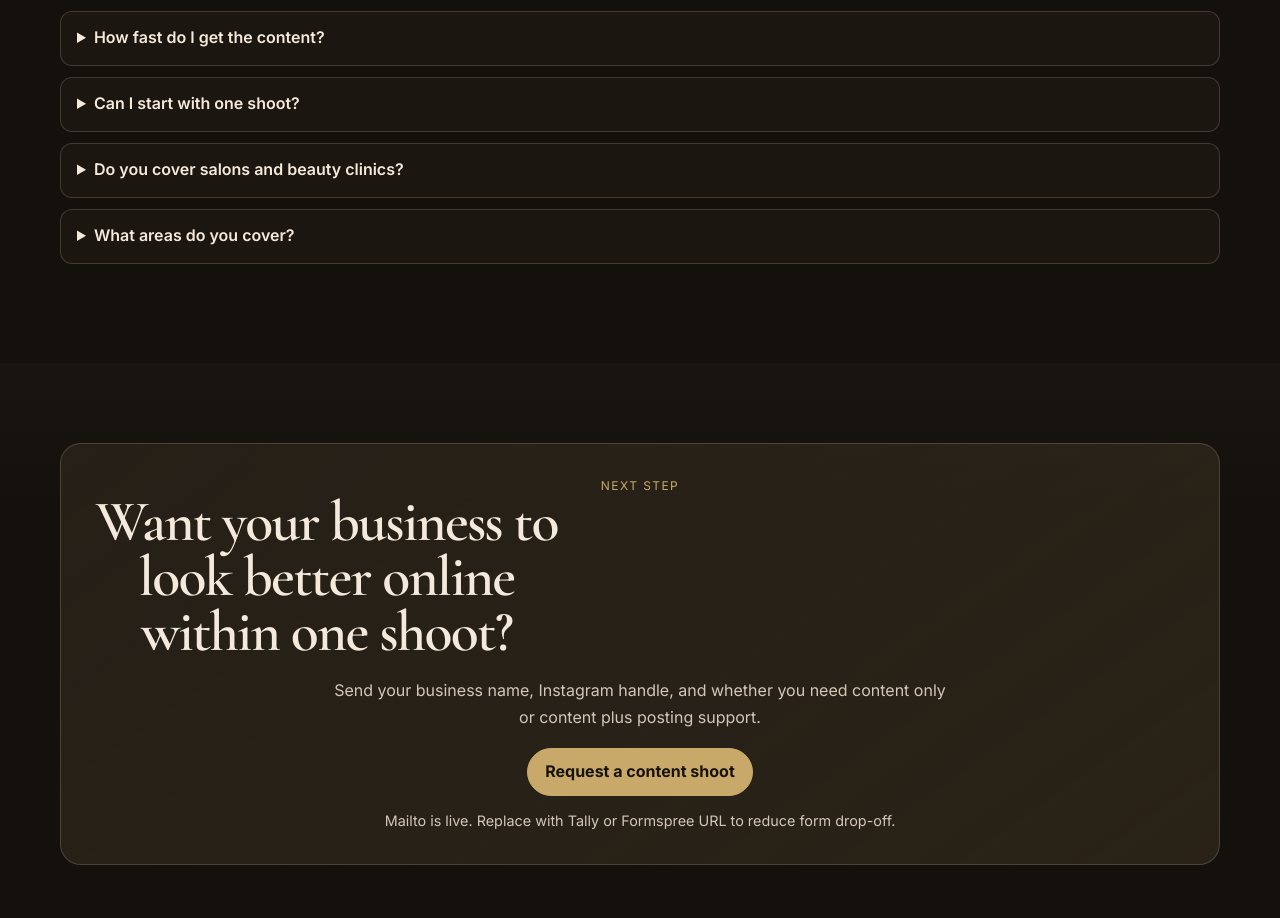
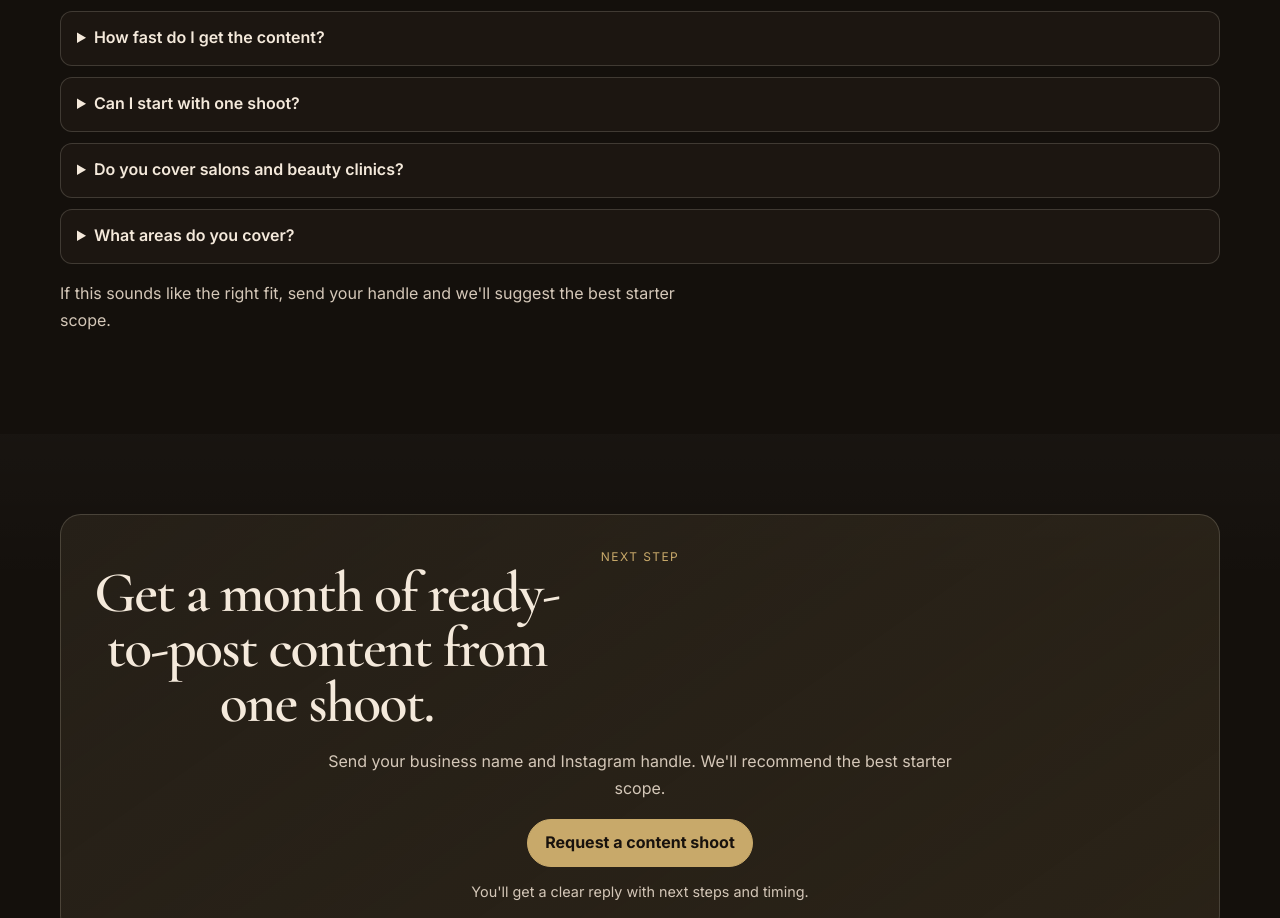
Before and after one commit to sidspectiv/artspectiv-studio, a plain HTML site: page index.html in a window 1280 px wide. Shown: the part 6055-6973 px from the top of the page. Drawn offline with nearby package versions, Linux system fonts and the light colour scheme.

Commit message:
Refine FAQ-to-contact bridge and CTA messaging

```diff
--- a/index.html
+++ b/index.html
@@ -122,9 +122,9 @@
 
 <section class="reveal"><div class="wrap"><h2>What is included and what is not.</h2><div class="grid three"><article class="card reveal"><h3>Included</h3><ul class="meta-list"><li>Planned shoot</li><li>Agreed deliverables</li><li>One light revision round</li><li>Clear turnaround</li></ul></article><article class="card reveal"><h3>Not included</h3><ul class="meta-list"><li>Daily community management</li><li>Full-time inbox management</li><li>Paid ads</li><li>Unlimited revisions</li></ul></article><article class="card reveal"><h3>Payment terms</h3><p class="intro">Starter: 50% deposit, 50% before delivery. Monthly retainers: paid monthly in advance. Posting support scope is agreed in advance.</p></article></div></div></section>
 
-<section id="faq" class="reveal sticky-safe"><div class="wrap"><h2>FAQ</h2><details open><summary>Do you only work with cafés?</summary><p class="intro">No. I also work with restaurants, bars, salons, nail studios, beauty clinics and local lifestyle brands.</p></details><details><summary>Can you shoot during quiet business hours?</summary><p class="intro">Yes. Sessions are planned around your quieter windows to reduce disruption.</p></details><details><summary>Do you manage posting too?</summary><p class="intro">Yes. I can support posting rhythm, scheduling guidance and platform-ready content rollout as part of the right package.</p></details><details><summary>How fast do I get the content?</summary><p class="intro">Most projects are delivered in 5 to 7 business days after the shoot.</p></details><details><summary>Can I start with one shoot?</summary><p class="intro">Yes. The Starter Content Shoot is designed for that.</p></details><details><summary>Do you cover salons and beauty clinics?</summary><p class="intro">Yes. Trust-led visuals for treatments, spaces, details and service are a core offer.</p></details><details><summary>What areas do you cover?</summary><p class="intro">Based in New Barnet, serving North London and nearby areas.</p></details></div></section>
+<section id="faq" class="reveal sticky-safe"><div class="wrap"><h2>FAQ</h2><details open><summary>Do you only work with cafés?</summary><p class="intro">No. I also work with restaurants, bars, salons, nail studios, beauty clinics and local lifestyle brands.</p></details><details><summary>Can you shoot during quiet business hours?</summary><p class="intro">Yes. Sessions are planned around your quieter windows to reduce disruption.</p></details><details><summary>Do you manage posting too?</summary><p class="intro">Yes. I can support posting rhythm, scheduling guidance and platform-ready content rollout as part of the right package.</p></details><details><summary>How fast do I get the content?</summary><p class="intro">Most projects are delivered in 5 to 7 business days after the shoot.</p></details><details><summary>Can I start with one shoot?</summary><p class="intro">Yes. The Starter Content Shoot is designed for that.</p></details><details><summary>Do you cover salons and beauty clinics?</summary><p class="intro">Yes. Trust-led visuals for treatments, spaces, details and service are a core offer.</p></details><details><summary>What areas do you cover?</summary><p class="intro">Based in New Barnet, serving North London and nearby areas.</p></details><p class="intro" style="margin-top:1rem">If this sounds like the right fit, send your handle and we'll suggest the best starter scope.</p></div></section>
 
-<section id="contact" class="reveal"><div class="wrap final-cta"><p class="kicker">Next step</p><h2>Want your business to look better online within one shoot?</h2><p class="intro" style="margin:1rem auto">Send your business name, Instagram handle, and whether you need content only or content plus posting support.</p><p><a class="btn primary" href="mailto:hello@artspectivstudio.co.uk?subject=Request%20a%20content%20shoot">Request a content shoot</a></p><p class="contact-note">Mailto is live. Replace with Tally or Formspree URL to reduce form drop-off.</p></div></section>
+<section id="contact" class="reveal"><div class="wrap final-cta"><p class="kicker">Next step</p><h2>Get a month of ready-to-post content from one shoot.</h2><p class="intro" style="margin:1rem auto">Send your business name and Instagram handle. We'll recommend the best starter scope.</p><p><a class="btn primary" href="mailto:hello@artspectivstudio.co.uk?subject=Request%20a%20content%20shoot">Request a content shoot</a></p><!-- Internal note: mailto is temporary; replace with Tally or Formspree URL to reduce form drop-off. --><p class="contact-note">You'll get a clear reply with next steps and timing.</p></div></section>
 </main>
 <div class="sticky-cta"><a class="btn primary" href="#contact">Request a content shoot</a></div>
 <footer><div class="wrap">© <span id="year"></span> Artspectiv Studio · Sid · artspectivstudio.co.uk · New Barnet, North London</div></footer>
```
